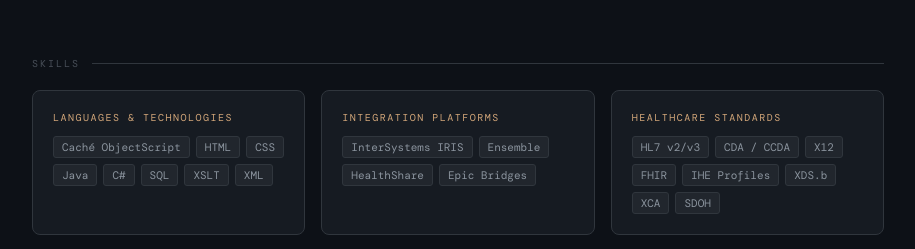
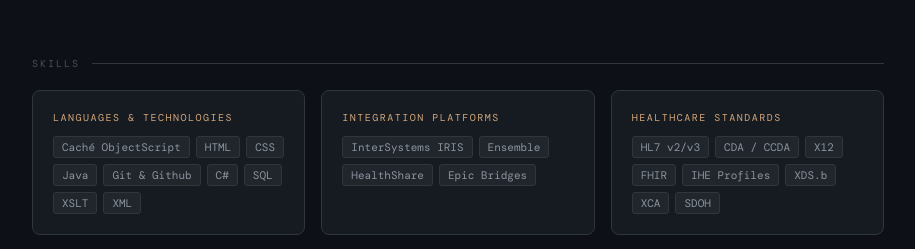
Before and after one commit to Graham-Uricchio/Graham-Uricchio.github.io, a plain HTML site: page index.html in a window 1280 px wide. Shown: the part 1049-1298 px from the top of the page, without its empty margins (182-1097 px from the left). Drawn offline with nearby package versions, Linux system fonts and the light colour scheme; a web font is replaced by a local one.

Commit message:
Update Skills

```diff
--- a/index.html
+++ b/index.html
@@ -585,6 +585,7 @@
           <span class="skill-tag">HTML</span>
           <span class="skill-tag">CSS</span>
           <span class="skill-tag">Java</span>
+          <span class="skill-tag">Git & Github</span>
           <span class="skill-tag">C#</span>
           <span class="skill-tag">SQL</span>
           <span class="skill-tag">XSLT</span>
```
